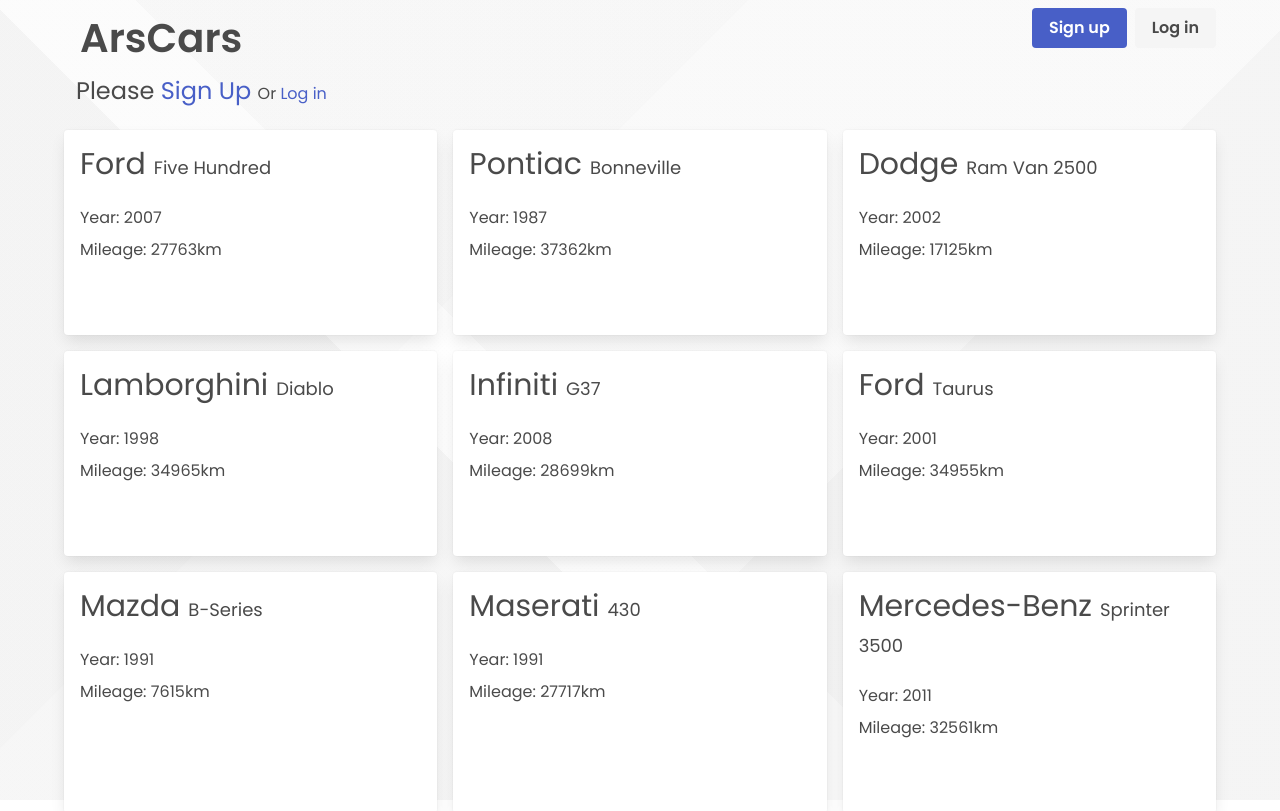
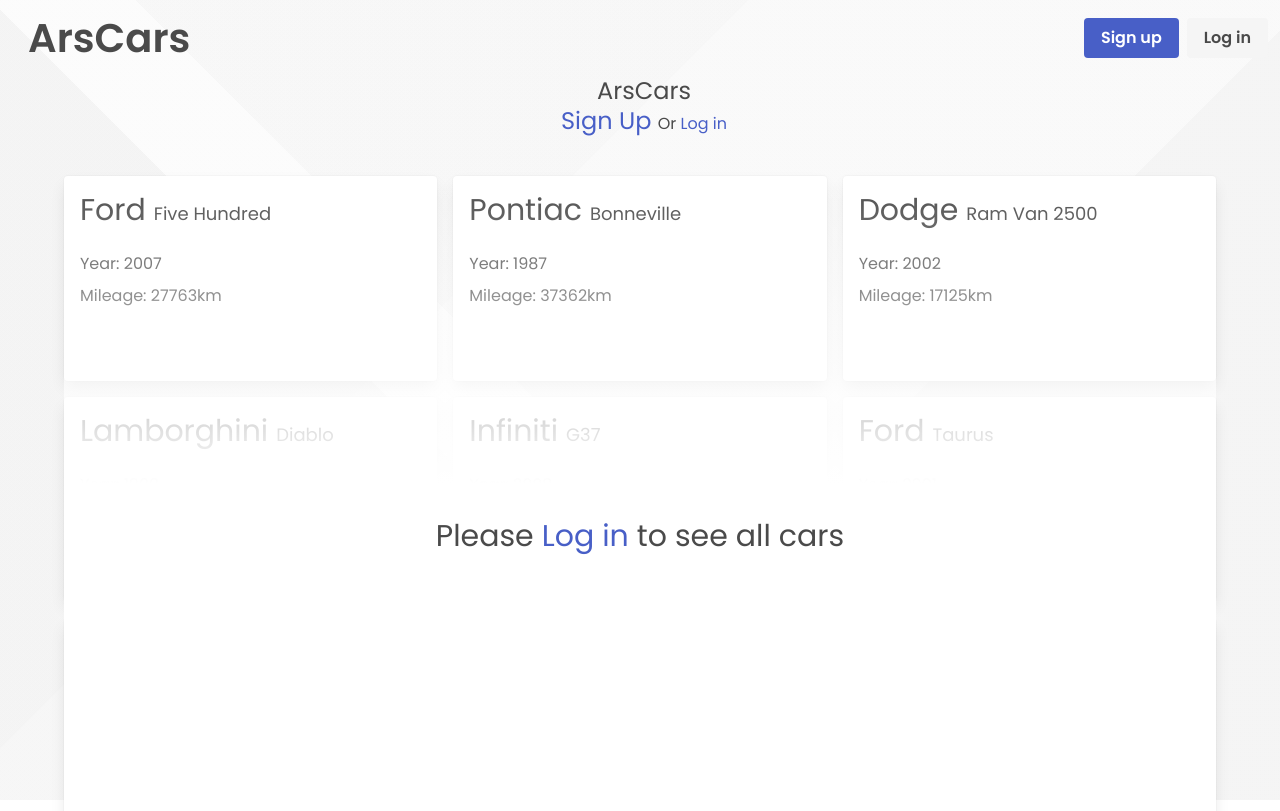
Before and after one commit to maciejaroslaw/ArsCarsClient, a Vue app: page / in a window 1280 px wide. Shown: the top 811 px of the page. Built offline with nearby package versions, Linux system fonts and the light colour scheme; no server answers; a web font is replaced by a local one.

Commit message:
fix home

```diff
--- a/public/output.css
+++ b/public/output.css
@@ -502,6 +502,30 @@
   }
 }
 
+.invisible {
+  visibility: hidden;
+}
+
+.absolute {
+  position: absolute;
+}
+
+.relative {
+  position: relative;
+}
+
+.top-1\/2 {
+  top: 50%;
+}
+
+.left-1\/2 {
+  left: 50%;
+}
+
+.z-10 {
+  z-index: 10;
+}
+
 .mx-0 {
   margin-left: 0px;
   margin-right: 0px;
@@ -523,6 +547,22 @@
   margin-top: 1rem;
 }
 
+.mt-24 {
+  margin-top: 6rem;
+}
+
+.mb-10 {
+  margin-bottom: 2.5rem;
+}
+
+.mt-10 {
+  margin-top: 2.5rem;
+}
+
+.mb-0 {
+  margin-bottom: 0px;
+}
+
 .block {
   display: block;
 }
@@ -535,12 +575,24 @@
   display: grid;
 }
 
+.hidden {
+  display: none;
+}
+
+.h-full {
+  height: 100%;
+}
+
 .w-1\/2 {
   width: 50%;
 }
 
-.grid-cols-3 {
-  grid-template-columns: repeat(3, minmax(0, 1fr));
+.w-full {
+  width: 100%;
+}
+
+.transform {
+  transform: translate(var(--tw-translate-x), var(--tw-translate-y)) rotate(var(--tw-rotate)) skewX(var(--tw-skew-x)) skewY(var(--tw-skew-y)) scaleX(var(--tw-scale-x)) scaleY(var(--tw-scale-y));
 }
 
 .justify-end {
@@ -557,6 +609,20 @@
 
 .self-start {
   align-self: flex-start;
+}
+
+.border {
+  border-width: 1px;
+}
+
+.border-red-500 {
+  --tw-border-opacity: 1;
+  border-color: rgb(239 68 68 / var(--tw-border-opacity));
+}
+
+.bg-\[\#485fc7\] {
+  --tw-bg-opacity: 1;
+  background-color: rgb(72 95 199 / var(--tw-bg-opacity));
 }
 
 .p-6 {
@@ -589,6 +655,14 @@
   padding-top: 1.5rem;
 }
 
+.pl-6 {
+  padding-left: 1.5rem;
+}
+
+.text-center {
+  text-align: center;
+}
+
 .text-3xl {
   font-size: 1.875rem;
   line-height: 2.25rem;
@@ -602,6 +676,33 @@
 .text-xl {
   font-size: 1.25rem;
   line-height: 1.75rem;
+}
+
+.text-5xl {
+  font-size: 3rem;
+  line-height: 1;
+}
+
+.text-4xl {
+  font-size: 2.25rem;
+  line-height: 2.5rem;
+}
+
+.font-bold {
+  font-weight: 700;
+}
+
+.font-semibold {
+  font-weight: 600;
+}
+
+.font-normal {
+  font-weight: 400;
+}
+
+.text-\[\#485fc7\] {
+  --tw-text-opacity: 1;
+  color: rgb(72 95 199 / var(--tw-text-opacity));
 }
 
 .opacity-0 {
@@ -627,3 +728,17 @@
 .group:hover .group-hover\:opacity-100 {
   opacity: 1;
 }
+
+@media (min-width: 768px) {
+  .md\:block {
+    display: block;
+  }
+
+  .md\:hidden {
+    display: none;
+  }
+
+  .md\:grid-cols-3 {
+    grid-template-columns: repeat(3, minmax(0, 1fr));
+  }
+}
--- a/src/App.vue
+++ b/src/App.vue
@@ -1,8 +1,29 @@
 <template>
-  <div class="container">
+  <div>
     <NavBar />
 
-    <div>
+    <div class="container">
+      <div class="mb-10">
+        <div v-if="!currentUser" class="text-center">
+          <h2 class="subtitle is-4 pl-2">ArsCars <br>
+            <router-link to="/register" >
+                Sign Up
+            </router-link>
+            <span class="is-size-6">Or
+                <router-link to="/login">
+                Log in
+                </router-link>
+            </span>
+          </h2>
+        </div>
+        <div v-else>
+            <h2 class="no-margin text-5xl text-[#485fc7] pl-2">Hi!,
+            <span class="is-size-6">
+                {{currentUser.username.split(" ")[0]}}
+            </span>
+            </h2>
+        </div>
+      </div>
       <router-view v-slot="{Component, route}">
         <transition
           :enter-active-class="route.meta.enterClass"
@@ -49,6 +70,10 @@
   store.dispatch('err/errOff');
 };
 
+onMounted(()=>{
+  console.log(currentUser);
+})
+
 
 // provide('', () => {
 //     let user = JSON.parse(localStorage.getItem('user'));
@@ -61,5 +86,7 @@
 </script>
 
 <style>
-
+.router-link-active{
+  color: #4a4a4a;
+}
 </style>
--- a/src/components/CarsTable.vue
+++ b/src/components/CarsTable.vue
@@ -1,5 +1,5 @@
 <template>
-    <div class="grid grid-cols-3 gap-4">
+    <div class="grid md:grid-cols-3 gap-4">
         <div v-for="car in cars" :key="car.id" class="card group">
             <header class="card-header">
                 <!-- <p class="card-header-title">
@@ -66,8 +66,8 @@
     </div>
     <div class="mt-4 px-4">
         <nav class="pagination is-right" role="navigation" aria-label="pagination">
-            <a class="pagination-previous">Previous</a>
-            <a class="pagination-next">Next page</a>
+            <!-- <a class="pagination-previous">Previous</a>
+            <a class="pagination-next">Next page</a> -->
             <ul class="pagination-list">
                 <li v-for="p in pages" :key="p">
                     <a @click="goToPage(p)" :class="[p === page ? 'is-current' : '']" class="pagination-link" aria-label="Page 1" aria-current="page">{{p}}</a>
@@ -90,10 +90,12 @@
 });
 
 let pages = computed(() => {
-    if(page.value === 1){
-        return Math.ceil(props.cars.length / elements.value - 1);
+    if(props.cars.length > 0){
+        if(page.value === 1){
+            return Math.ceil(props.cars.length / elements.value - 1);
+        }
+        return Math.ceil(props.cars.length / elements.value);
     }
-    return Math.ceil(props.cars.length / elements.value);
 })
 
 let cars = computed(() => {
--- a/src/components/NavBar.vue
+++ b/src/components/NavBar.vue
@@ -1,22 +1,10 @@
 <template>
     <nav class="navbar is-transparent has-text-weight-semibold" role="navigation" aria-label="main navigation">
         <div class="navbar-brand">
-            <div  class="hello block pl-4">
+            <div  class="hello block pl-4 mb-0">
                 <router-link to="/" class="navbar-item is-size-2">
                     ArsCars
                 </router-link>
-                <div v-if="!currentUser">
-                    <h2 class="subtitle is-4 pl-2 no-margin">Please
-                    <router-link to="/register" class="">
-                        Sign Up
-                    </router-link>
-                    <span class="is-size-6">Or
-                        <router-link to="/login">
-                        Log in
-                        </router-link>
-                    </span>
-                    </h2>
-                </div>
             </div>
             <a @click="menuActive = !menuActive" role="button" class="navbar-burger" aria-label="menu" aria-expanded="false" data-target="navbarBasicExample">
             <span aria-hidden="true"></span>
@@ -30,8 +18,8 @@
             </div>
 
             <div class="navbar-end">
-                <div v-if="!currentUser" class="navbar-item is-align-items-flex-start">
-                    <div class="buttons is-align-items-center is-justify-items-center">
+                <div v-if="!currentUser" class="navbar-item">
+                    <div class="buttons">
                         <router-link to="/register" class="button is-link">
                             <strong>Sign up</strong>
                         </router-link>
--- a/src/router/index.js
+++ b/src/router/index.js
@@ -19,7 +19,7 @@
     component: Login,
     meta: {
       enterClass: "animate__animated animate__slideInLeft",
-      leaveClass: "animate__animated animate__slideOutRight"
+      leaveClass: "animate__animated animate__fadeOutRightBig"
     }
   },
   {
@@ -28,7 +28,7 @@
     component: Register,
     meta: {
       enterClass: "animate__animated animate__slideInRight",
-      leaveClass: "animate__animated animate__slideOutLeft"
+      leaveClass: "animate__animated animate__fadeOutLeftBig"
     }
   },
 ];
--- a/src/views/Home.vue
+++ b/src/views/Home.vue
@@ -1,6 +1,11 @@
 <template>
 <div v-if="currentUser">
+    <div v-if="isLoading" class="flex justify-center">
+      <button class="button is-light is-loading is-large">White</button>
+    </div>
+    <div v-else>
       <cars-table @addCar="modalAddCar = true" @delCar="handleDel" @editCar="handleEdit" :cars="cars" />
+    </div>
     <div class="modal edit-car-modal is-clipped" :class="[modalEditCar ? 'is-active': '']">
       <div class="modal-background"></div>
       <div class="modal-content">
@@ -89,9 +94,20 @@
       <button @click="modaDeleteTask = !modaDeleteTask" class="modal-close is-large" aria-label="close"></button>
     </div>
 </div>
-<div v-else>
-  <div class="fog"></div>
-  <div class="grid grid-cols-3 gap-4">
+<div v-else class="absolute w-full">
+  <div class="md:hidden mt-24">
+    <div class="text-3xl w-full text-center">
+      Please <router-link to="/login">Log in</router-link> to see all cars
+    </div>
+  </div>
+  <div class="hidden md:block">
+    <div style="background-image: linear-gradient(to bottom, rgba(255, 255, 255, 0), rgba(255, 255, 255, 1) 45%);
+      z-index: 10;" class="fog absolute h-full z-10 w-full">
+      <div class="absolute top-1/2 transform text-3xl w-full text-center">
+        Please <router-link to="/login">Log in</router-link> to see all cars
+      </div>
+    </div>
+    <div class="grid md:grid-cols-3 gap-4 w-full">
       <div v-for="car in dummyCars" :key="car.id" class="card group">
           <header class="card-header"></header>
           <div class="card-content pt-4 pl-4">
@@ -112,10 +128,11 @@
                   </div>
               </div>
           </div>
-        <footer class="card-footer opacity-0 group-hover:opacity-100 duration-300">
-            <a @click="editCar(car)" href="#" class="card-footer-item">Edit</a>
-            <a @click="delCar(car)" href="#" class="card-footer-item">Delete</a>
+          <footer class="card-footer invisible">
+              <a href="#" class="card-footer-item">Edit</a>
+              <a href="#" class="card-footer-item">Delete</a>
           </footer>
+      </div>
     </div>
   </div>
 </div>
@@ -126,12 +143,13 @@
 import { ref, reactive, inject, onMounted, computed} from 'vue';
 import {useStore} from 'vuex';
 
-const currentUser = computed(() => store.state.auth.user);
 
 const axios = inject('axios');
 const token = inject('token');
 const api_url = inject('api_url');
 const store = useStore();
+
+const currentUser = computed(() => store.state.auth.user);
 
 const dummyCars = ref([{"id":1,"producer":"Ford","model":"Five Hundred","year":2007,"date_of_entry":"2009-03-05","mileage":27763},
 {"id":2,"producer":"Pontiac","model":"Bonneville","year":1987,"date_of_entry":"1984-10-06","mileage":37362},
@@ -141,10 +159,10 @@
 {"id":6,"producer":"Ford","model":"Taurus","year":2001,"date_of_entry":"2005-03-28","mileage":34955},
 {"id":7,"producer":"Mazda","model":"B-Series","year":1991,"date_of_entry":"1995-02-16","mileage":7615},
 {"id":8,"producer":"Maserati","model":"430","year":1991,"date_of_entry":"1980-05-13","mileage":27717},
-{"id":9,"producer":"Mercedes-Benz","model":"Sprinter 3500","year":2011,"date_of_entry":"2010-01-04","mileage":32561},
-{"id":10,"producer":"Suzuki","model":"Vitara","year":1999,"date_of_entry":"1972-08-15","mileage":27972}])
+{"id":9,"producer":"Mercedes-Benz","model":"Sprinter 3500","year":2011,"date_of_entry":"2010-01-04","mileage":32561}])
 
 const cars = ref([]);
+const isLoading = ref(true);
 
 const modalEditCar = ref(false);
 const modalDelCar = ref(false);
@@ -172,11 +190,13 @@
 
 
 function getCars(){
-  if(store.state.auth.user){
+  if(currentUser.value){
     axios.get(`${api_url}/cars`, {headers: token()}).then(res=>{
       cars.value = res.data.cars;
+      isLoading.value = false;
     }).catch(err=>{
       store.dispatch("err/setError", err.response.data.message);
+      isLoading.value = false;
     })
   }
 }
```
Also changed, not shown: src/components/auth/Register.vue (+3 -7 lines), 1 other file (tests, documents, lock files or other folders). Lines whose indentation alone changed are shown as unchanged.
